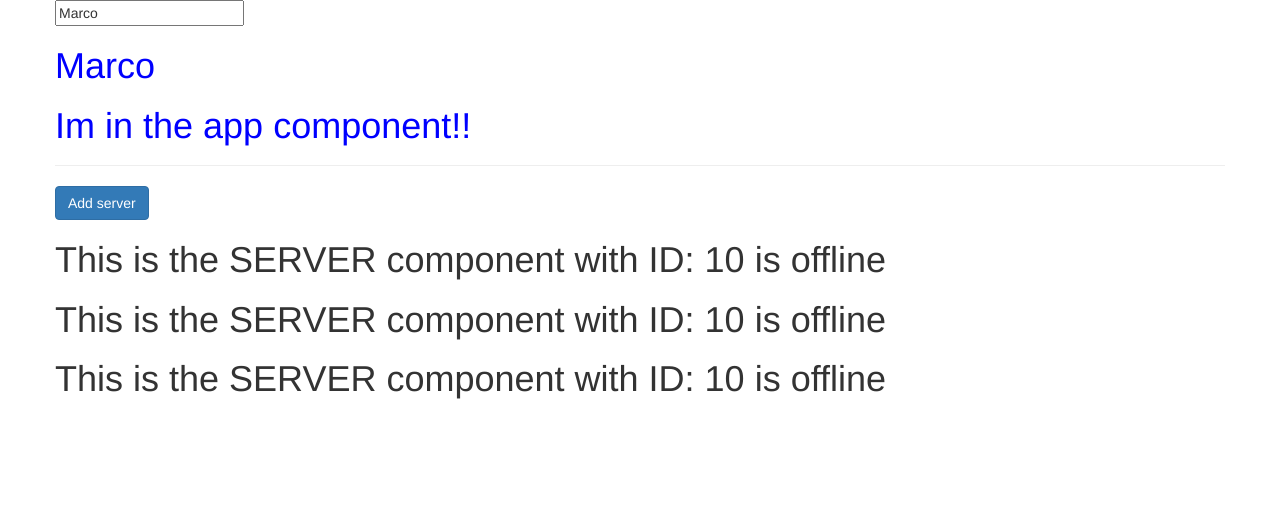
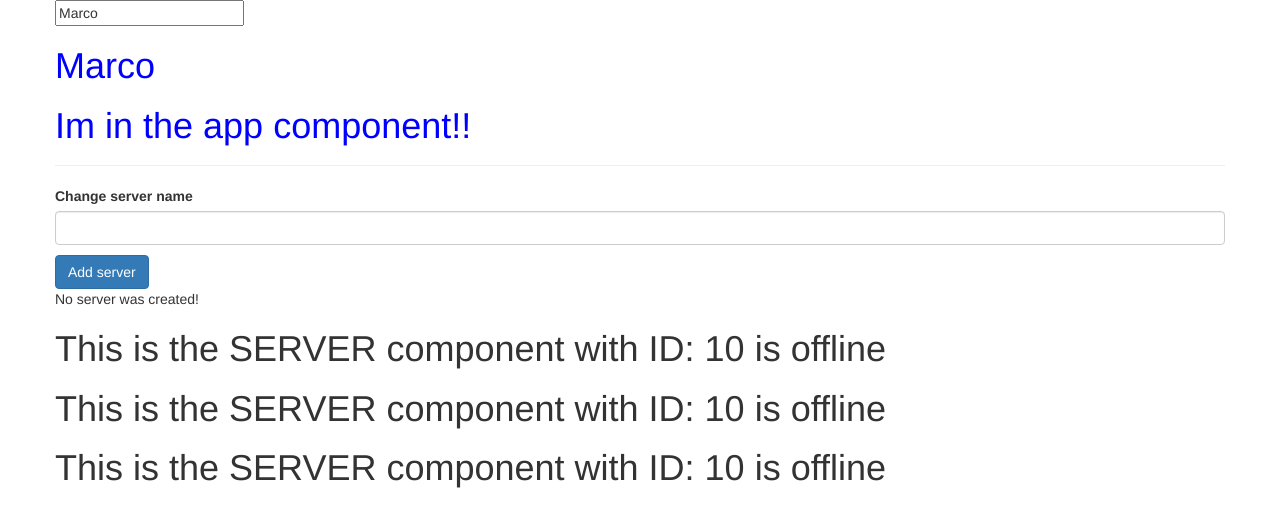
Before and after one commit to MarcGal/angular-app-1, an Angular app: page / in a window 1280 px wide. Shown: the top 526 px of the page. Built offline with nearby package versions, Linux system fonts and the light colour scheme.

Commit message:
add dynamic input option functionsfor users

```diff
--- a/src/app/servers/servers.component.html
+++ b/src/app/servers/servers.component.html
@@ -1,5 +1,15 @@
 <!--This is properety binding using square brackets. we can bind to all html properties-->
-<button class="btn btn-primary" [disabled]="!allowNewServer" >Add server</button>
+<label>Change server name</label>
+<input type="text" class="form-control" (input)="onUpdateServerName($event)">
+<p>{{serverName}}</p>
+<button
+    class="btn btn-primary"
+    [disabled]="!allowNewServer"
+    (click)="onCreateServer()"
+    >Add server
+</button>
+<p>{{ serverCreationStatus }}</p>
+
 <app-server></app-server>
 <app-server></app-server>
 <app-server></app-server>
--- a/src/app/servers/servers.component.ts
+++ b/src/app/servers/servers.component.ts
@@ -10,6 +10,7 @@
 
   allowNewServer=false;
   serverCreationStatus='No server was created!';
+  serverName='';
 
   constructor() {
     setTimeout(()=> {
@@ -20,4 +21,13 @@
   ngOnInit() {
   }
 
+  onCreateServer(){
+    this.serverCreationStatus='New server created!';
+  }
+
+  onUpdateServerName(event: Event){
+    console.log(event);
+    this.serverName=(<HTMLInputElement>event.target).value;
+  }
+
 }
```
